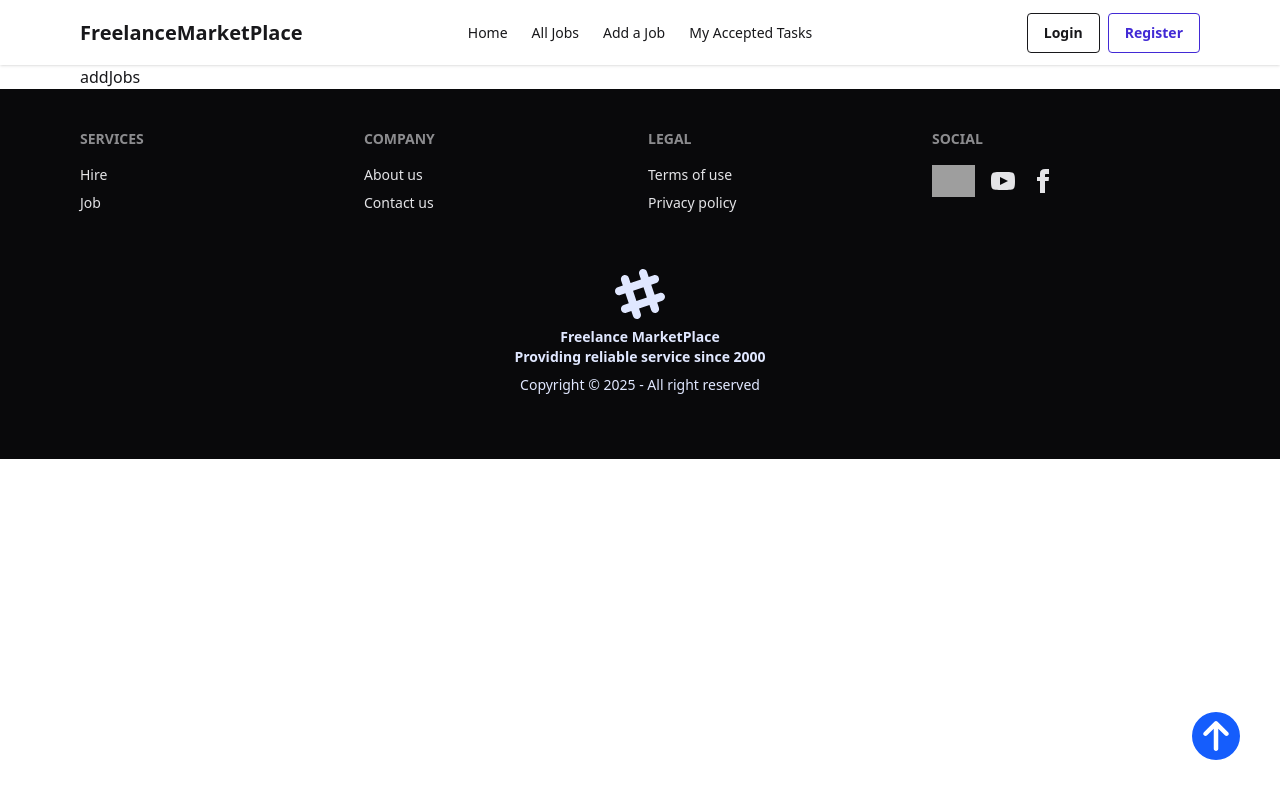
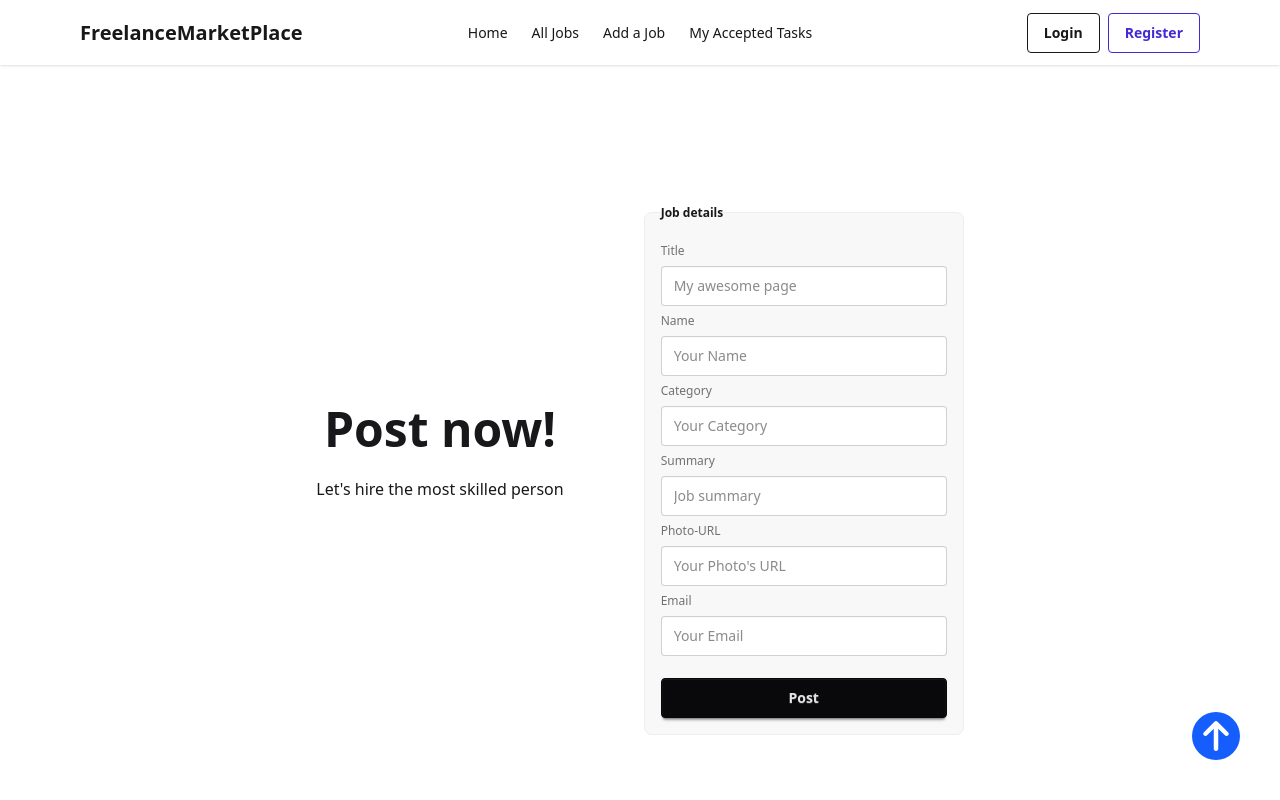
Before and after one commit to HasinIshrakK/Freelance_MarketPlace_client-side, a React (Vite) app: page /add-job in a window 1280 px wide. Shown: the top 800 px of the page. Built offline with nearby package versions, Linux system fonts and the light colour scheme; no server answers; grey boxes are pictures that could not be loaded.

Commit message:
AddJobs form added

```diff
--- a/src/Components/Jobs/Jobs.jsx
+++ b/src/Components/Jobs/Jobs.jsx
@@ -3,7 +3,7 @@ import React from 'react';
 const Jobs = ({ job }) => {
 
     return (
-        <div>
+        <div className='p-4 border-2 rounded-2xl'>
             <h1>
                 {job.title}
             </h1>
--- a/src/Pages/AddJobs/AddJobs.jsx
+++ b/src/Pages/AddJobs/AddJobs.jsx
@@ -2,8 +2,38 @@ import React from 'react';
 
 const AddJobs = () => {
     return (
-        <div>
-            addJobs
+        <div className='min-h-screen flex flex-col md:flex-row md:gap-x-20 justify-center items-center'>
+            <div className="text-center">
+                <h1 className="text-5xl font-bold">Post now!</h1>
+                <p className="py-6">
+                    Let's hire the most skilled person
+                </p>
+            </div>
+            <form>
+                <fieldset className="fieldset bg-base-200 border-base-300 rounded-box w-xs border p-4">
+                    <legend className="fieldset-legend">Job details</legend>
+
+                    <label className="label">Title</label>
+                    <input type="text" className="input" placeholder="My awesome page" />
+
+                    <label className="label">Name</label>
+                    <input type="text" name='name' className="input" placeholder="Your Name" />
+
+                    <label className="label">Category</label>
+                    <input type="text" name='cat' className="input" placeholder="Your Category" />
+
+                    <label className="label">Summary</label>
+                    <input type="text" name='summary' className="input" placeholder="Job summary" />
+
+                    <label className="label">Photo-URL</label>
+                    <input type="text" name='photo' className="input" placeholder="Your Photo's URL" />
+
+                    <label className="label">Email</label>
+                    <input type="email" name='email' className="input" placeholder="Your Email" />
+
+                    <button className="btn btn-neutral mt-4">Post</button>
+                </fieldset>
+            </form>
         </div>
     );
 };
--- a/src/Pages/Home/Home.jsx
+++ b/src/Pages/Home/Home.jsx
@@ -10,10 +10,12 @@ const Home = () => {
         <div className=''>
             Home
 
-            {
-                jobs.map(job => <Jobs key={job._id} job={job}></Jobs>
-                )
-            }
+            <div className='grid grid-cols-1 md:grid-cols-2 lg:grid-cols-3 gap-6 my-10'>
+                {
+                    jobs.map(job => <Jobs key={job._id} job={job}></Jobs>
+                    )
+                }
+            </div>
         </div>
     );
 };
```
